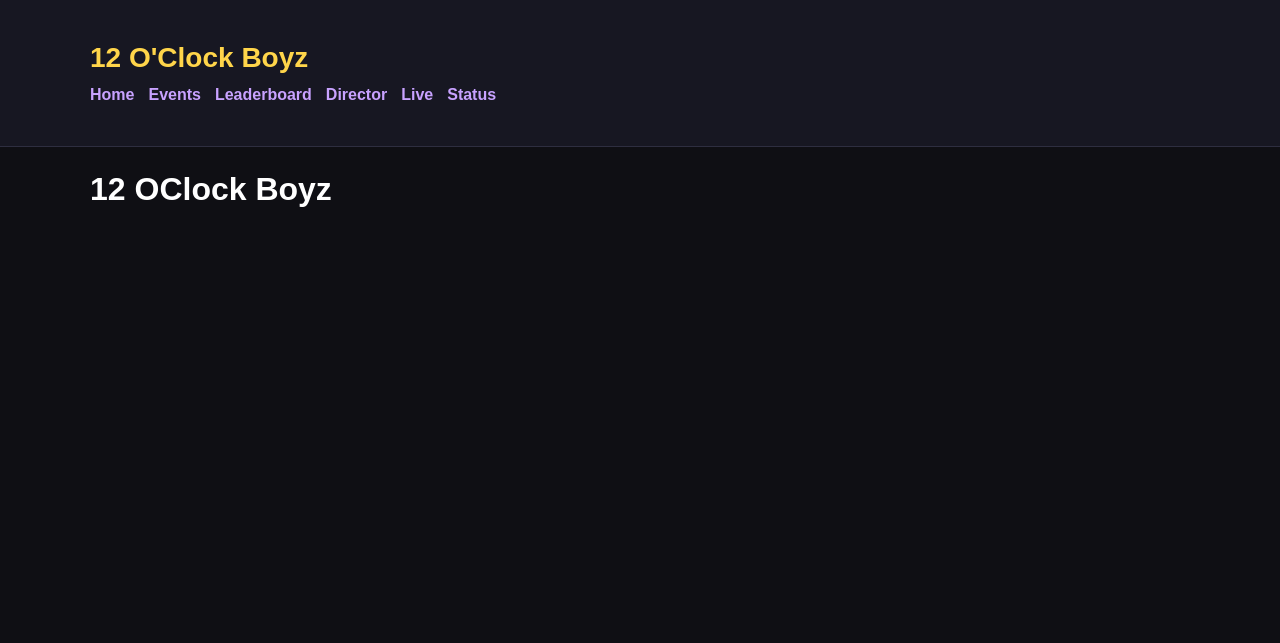
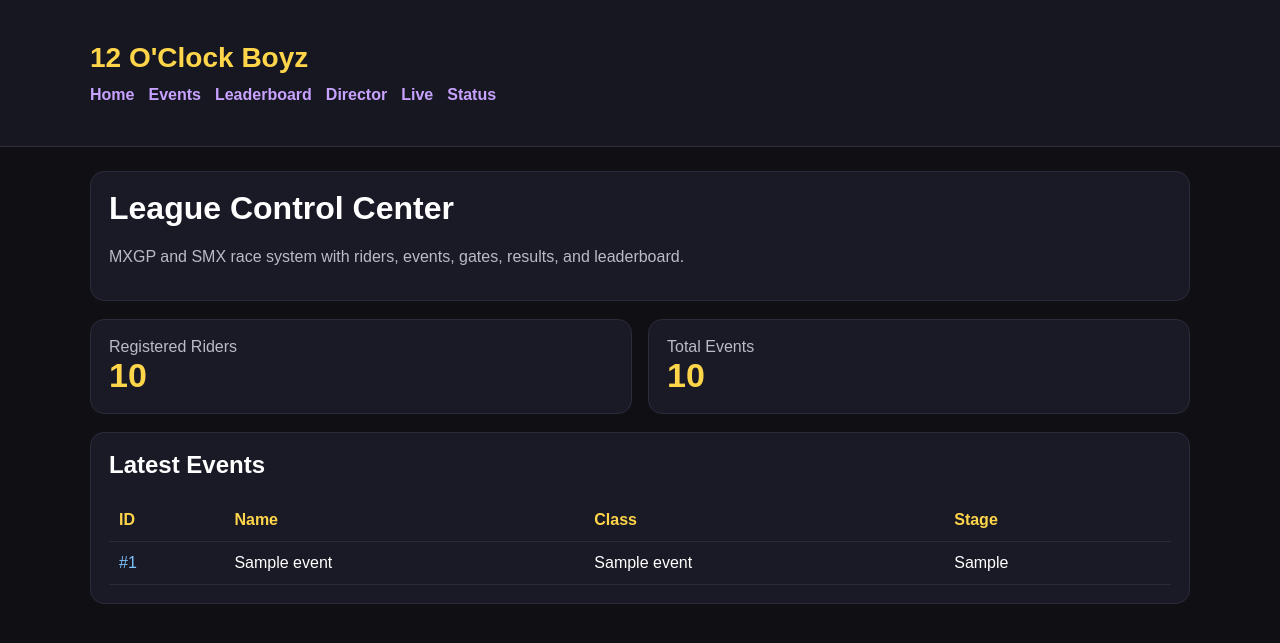
Before and after one commit to figjamfngaming-eng/12oclock-system, a Flask app: template web/templates/index.html in a window 1280 px wide. Shown: the top 643 px of the page. Run offline with Flask 3, Linux system fonts and the light colour scheme; the template is opened without the code that fills it: most values are stand-ins (such as "Sample title", 1, 10 or a date in 2020); some libraries are stand-ins or nearby versions.

Commit message:
index.html

```diff
--- a/web/templates/index.html
+++ b/web/templates/index.html
@@ -1,4 +1,51 @@
 {% extends "base.html" %}
+
 {% block content %}
-<h1>12 OClock Boyz</h1>
+<div class="card">
+    <h1>League Control Center</h1>
+    <p class="subtle">
+        MXGP and SMX race system with riders, events, gates, results, and leaderboard.
+    </p>
+</div>
+
+<div class="stats">
+    <div class="card">
+        <div class="subtle">Registered Riders</div>
+        <div class="stat-number">{{ riders_total }}</div>
+    </div>
+
+    <div class="card">
+        <div class="subtle">Total Events</div>
+        <div class="stat-number">{{ events_total }}</div>
+    </div>
+</div>
+
+<div class="card">
+    <h2>Latest Events</h2>
+
+    {% if latest_events %}
+    <table>
+        <thead>
+            <tr>
+                <th>ID</th>
+                <th>Name</th>
+                <th>Class</th>
+                <th>Stage</th>
+            </tr>
+        </thead>
+        <tbody>
+            {% for e in latest_events %}
+            <tr>
+                <td><a class="link" href="/event/{{ e.id }}">#{{ e.id }}</a></td>
+                <td>{{ e.name }}</td>
+                <td>{{ e.class_name }}</td>
+                <td>{{ e.race_stage }}</td>
+            </tr>
+            {% endfor %}
+        </tbody>
+    </table>
+    {% else %}
+    <p>No events yet.</p>
+    {% endif %}
+</div>
 {% endblock %}
```
